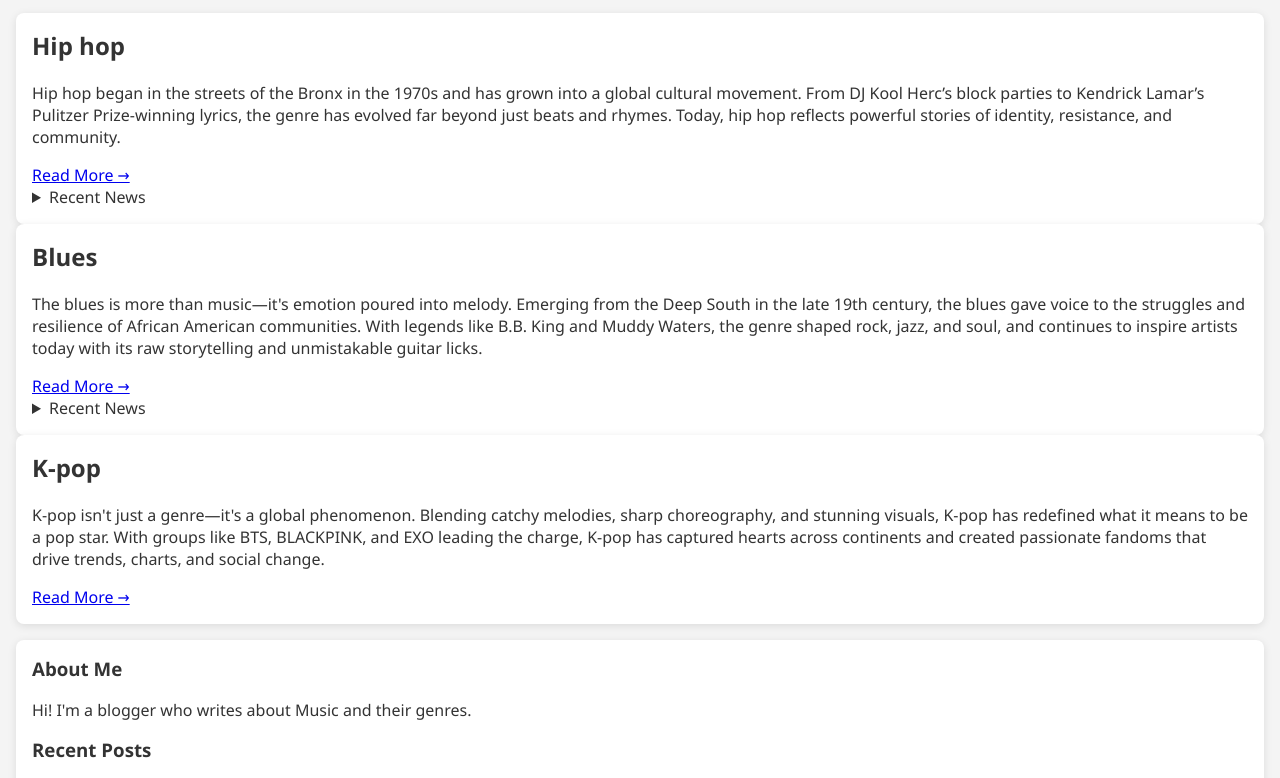
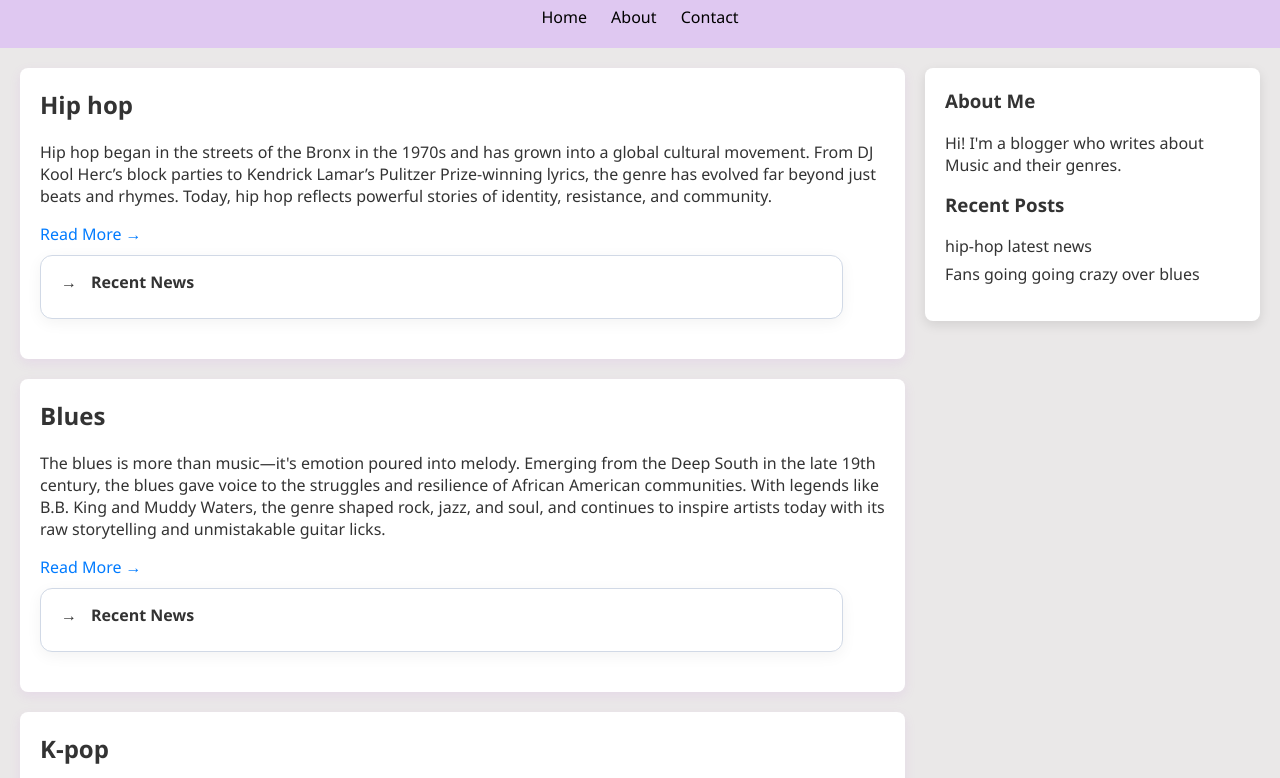
Before and after one commit to RaginiSingh2024/Simple-Blog-Template, a plain HTML site: page index.html in a window 1280 px wide. Shown: the part 100-878 px from the top of the page. Drawn offline with Linux system fonts and the light colour scheme.

Commit message:
Update style.css

```diff
--- a/style.css
+++ b/style.css
@@ -1,95 +1,114 @@
-/* General Styles */
+
+
 body {
-  font-family: "Segoe UI", Tahoma, Geneva, Verdana, sans-serif;
+  font-family: 'Segoe UI', sans-serif;
   margin: 0;
   padding: 0;
-  background: #f4f4f4;
+  background-color: #eae8e8;
   color: #333;
 }
 
 header {
-  background: #333;
-  color: #fff;
-  padding: 1rem;
-}
-
-header h1 {
-  margin: 0;
-}
-
-nav ul {
-  list-style: none;
-  padding: 0;
-  display: flex;
-  gap: 1rem;
+  background-color: #dfc8f1;
+  color: rgb(0, 0, 0);
+  padding: 20px;
+  text-align: center;
 }
 
 nav a {
-  color: #fff;
+  color: #000000;
+  margin: 0 10px;
   text-decoration: none;
 }
 
 main {
   display: flex;
+  gap: 20px;
+  padding: 20px;
   flex-wrap: wrap;
-  padding: 1rem;
-  gap: 1rem;
 }
 
-/* Blog Section */
-.blog-section {
+.blog-posts {
   flex: 3;
-  display: flex;
-  flex-direction: column;
-  gap: 1.5rem;
 }
 
 .blog-card {
-  background: #fff;
-  padding: 1rem;
+  background: white;
+  padding: 20px;
+  margin-bottom: 20px;
   border-radius: 8px;
-  box-shadow: 0 2px 8px rgba(0,0,0,0.1);
-  transition: transform 0.2s, box-shadow 0.2s;
+  box-shadow: 0 4px 12px rgba(191, 85, 230, 0.1);
+  transition: transform 0.2s ease, box-shadow 0.2s ease;
 }
 
 .blog-card:hover {
   transform: translateY(-5px);
-  box-shadow: 0 4px 16px rgba(0,0,0,0.2);
+  box-shadow: 0 6px 16px rgba(0,0,0,0.15);
 }
 
 .blog-card h2 {
   margin-top: 0;
 }
 
-/* Sidebar */
+.blog-card a {
+  color: #007BFF;
+  text-decoration: none;
+}
+
 .sidebar {
   flex: 1;
-  background: #fff;
-  padding: 1rem;
+  background: white;
+  padding: 20px;
   border-radius: 8px;
-  box-shadow: 0 2px 8px rgba(0,0,0,0.1);
-}
-
-.sidebar section {
-  margin-bottom: 1rem;
+  height: fit-content;
+  box-shadow: 0 4px 12px rgba(0,0,0,0.1);
 }
 
 .sidebar h3 {
   margin-top: 0;
 }
 
-/* Footer */
-footer {
-  text-align: center;
-  padding: 1rem;
-  background: #333;
-  color: #fff;
-  margin-top: 1rem;
+.sidebar ul {
+  list-style: none;
+  padding-left: 0;
 }
 
-/* Responsive */
-@media (max-width: 768px) {
-  .sidebar {
-    display: none;
-  }
+.sidebar li {
+  margin: 6px 0;
 }
+
+details {
+            width: 90%;
+            max-width: 800px;
+            margin-bottom: 20px;
+            padding: 15px 20px;
+            background: #ffffff;
+            border-radius: 12px;
+            box-shadow: 0 4px 15px rgba(0,0,0,0.05);
+            border: 1px solid #d1d9e6;
+            transition: all 0.3s ease;
+            margin-top: 10px;
+        }
+        details[open] {
+            background: #f9fcff;
+            box-shadow: 0 6px 20px rgba(0,0,0,0.1);
+        }
+        summary {
+            font-weight: bold;
+            cursor: pointer;
+            list-style: none;
+            position: relative;
+            padding-left: 30px;
+            margin-bottom: 10px;
+        }
+        summary::before {
+            content: "→";
+            position: absolute;
+            left: 0;
+            top: 0;
+            font-size: 1em;
+            transition: transform 0.3s ease;
+        }
+        details[open] summary::before {
+            content: "↓";
+        }
```
